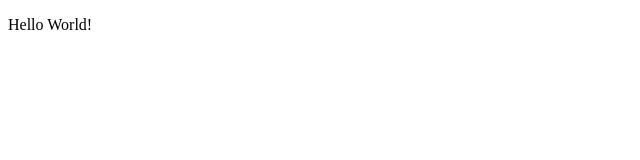
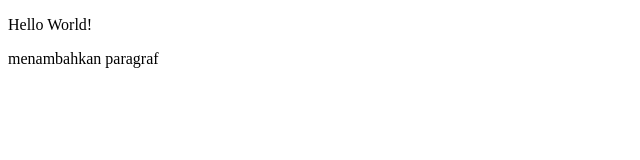
Before and after one commit to Sahrul-ux/sahrul-git-test, a plain HTML site: page index.html in a window 1280 px wide. Shown: the whole page, without its empty margins (0-640 px from the left). Drawn offline with Linux system fonts and the light colour scheme.

Commit message:
menambahkan paragraf

```diff
--- a/index.html
+++ b/index.html
@@ -8,6 +8,7 @@
 </head>
 <body>
     <p>Hello World!</p>
+    <p>menambahkan paragraf</p>
 
 </body>
 </html>
```
